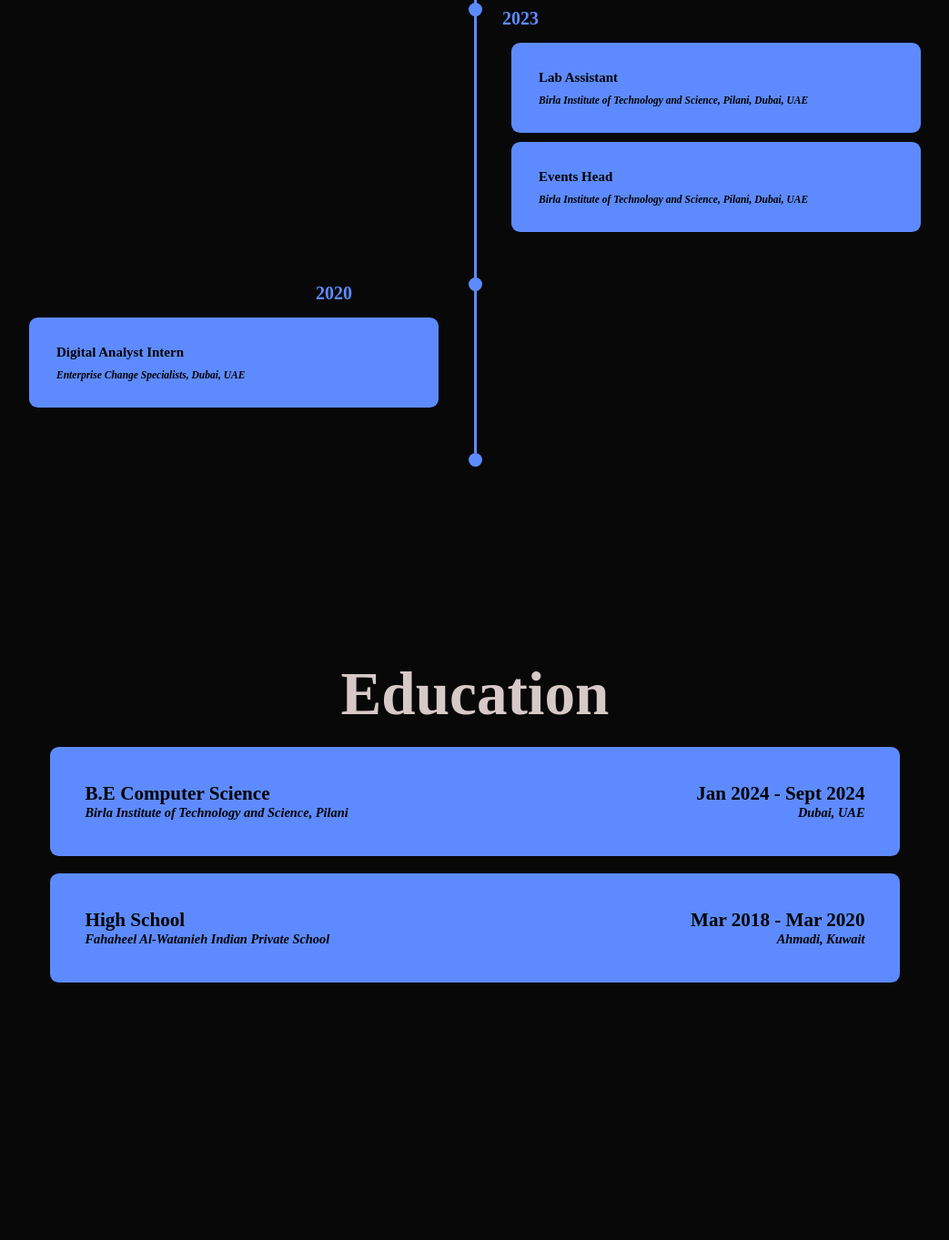
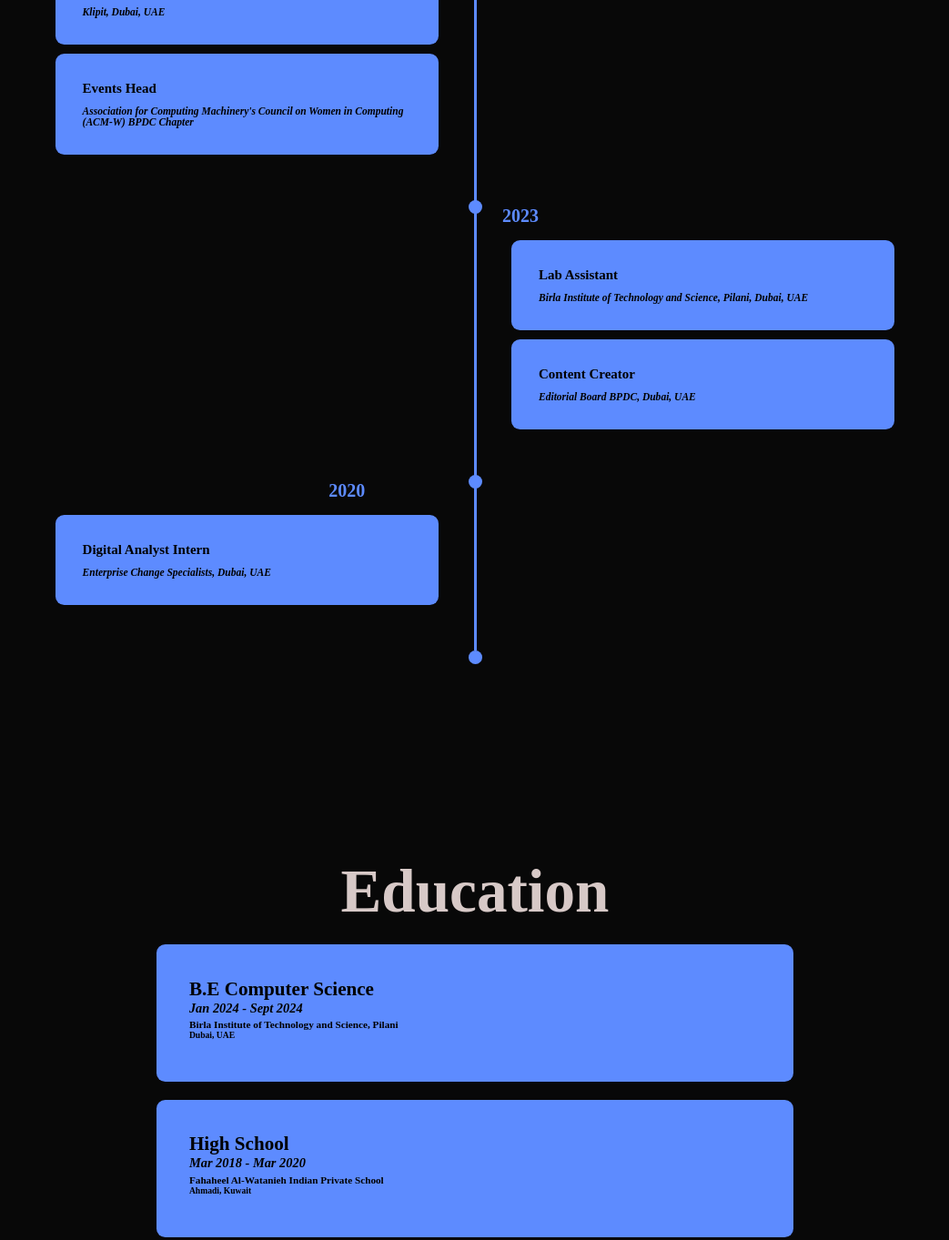
Before and after one commit to mochi-bunny/portfolio, a website: page index.html in a window 1280 px wide. Shown: the part 2071-3434 px from the top of the page at 91% size, without its empty margins (118-1161 px from the left). Drawn offline with nearby package versions, Linux system fonts and the light colour scheme.

Commit message:
Update index.html

```diff
--- a/index.html
+++ b/index.html
@@ -248,7 +248,7 @@
 
 </div>
 </section>
-
+<section class="sidecols">
 <section class="timeline-section" id="exp">
 <h2 class="heading">Experience</h2>
 <div class="timeline-items">
@@ -266,6 +266,16 @@
                 &#x2022; Working on an OCR application for receipt data retrieval via NLP and machine learning. <br>
             </p>
         </div>
+
+        <div class="timeline-content">
+            <h3>Events Head</h3>
+            <h4>  Association for Computing Machinery's Council on Women in Computing (ACM-W) BPDC Chapter</h4>
+            <p>
+                &#x2022; Successfully conducted over 15+ events including workshops, coding challenges and alumni meets.<br>
+                &#x2022; Supervised a team of 3 executives to conduct events and guided them in events management. <br>
+                &#x2022; Coordinate with marketing and creative design departments to ensure smooth functioning of events.
+            </p>
+    </div>
     </div>
 
     <div class="timeline-item">
@@ -280,12 +290,11 @@
             </p>
     </div>
     <div class="timeline-content">
-        <h3>Events Head</h3>
-        <h4>  Birla Institute of Technology and Science, Pilani, Dubai, UAE </h4>
+        <h3>Content Creator</h3>
+        <h4>  Editorial Board BPDC, Dubai, UAE </h4>
         <p>
-            &#x2022; Successfully conducted over 15+ events including workshops, coding challenges and alumni meets.<br>
-            &#x2022; Supervised a team of 3 executives to conduct events and guided them in events management. <br>
-            &#x2022; Coordinate with marketing and creative design departments to ensure smooth functioning of events.
+            &#x2022; Successfully created over 5+ literary pieces for the university magazine, <i>Perspectives</i>. <br>
+
         </p>
 </div>
     </div>
@@ -297,10 +306,8 @@
             <h3 >   Digital Analyst Intern   </h3>
                 <h4>   Enterprise Change Specialists, Dubai, UAE </h4>
                 <p>
-                    &#x2022; Performed data analysis to identify potential client organizations for marketing solutions.<br>
+                    &#x2022; Performed data analysis to identify 40+ potential client organizations for marketing solutions.<br>
                     &#x2022; Created go-live forms for the completion of projects.<br>
-                    &#x2022; Successfully designed a demo corporate video for the organization on Canva.<br>
-                    &#x2022; Drafted social media engagement content for Instagram and LinkedIn via Canva.
 
                 </p>
         </div>
@@ -319,23 +326,31 @@
         <div class="exp-box">
 
             <div class="exp-info">
-            <h3 > <span> B.E Computer Science </span> <span style="float: right">Jan 2024 - Sept 2024</span> </h3>
-            <h4>  <span>Birla Institute of Technology and Science, Pilani</span> <span style="float: right;">Dubai, UAE</span></h4>
+            <h3 > <span> B.E Computer Science </span> </h3>
+            <h4> <span style="float: left">Jan 2024 - Sept 2024</span>  </h4><br>
+            <p><h3><span style="float: left"> </span>Birla Institute of Technology and Science, Pilani </span> </h3>
+            <h4> Dubai, UAE </h4></p>
 
             </div>
         </div>
 
+
+
         <div class="exp-box">
+
+
             <div class="exp-info">
-                <h3 > <span> High School</span> <span style="float: right">Mar 2018 - Mar 2020</span>  </h3>
-                <h4> <span>  Fahaheel Al-Watanieh Indian Private School</span> <span style="float: right;">Ahmadi, Kuwait</span> </h4>
+                <h3 > <span> High School </span> </h3>
+                <h4> <span style="float: left">Mar 2018 - Mar 2020</span>  </h4><br>
+                <p><h3><span style="float: left"> </span>Fahaheel Al-Watanieh Indian Private School </span> </h3>
+                <h4>Ahmadi, Kuwait </h4></p>
 
-            </div>
+                </div>
         </div>
 
     </div>
 </section>
-
+</section>
 <section class="contact" id="contact">
     <h2 class="heading">Contact</h2>
     <form name="form1" method="post"  action="">
```
